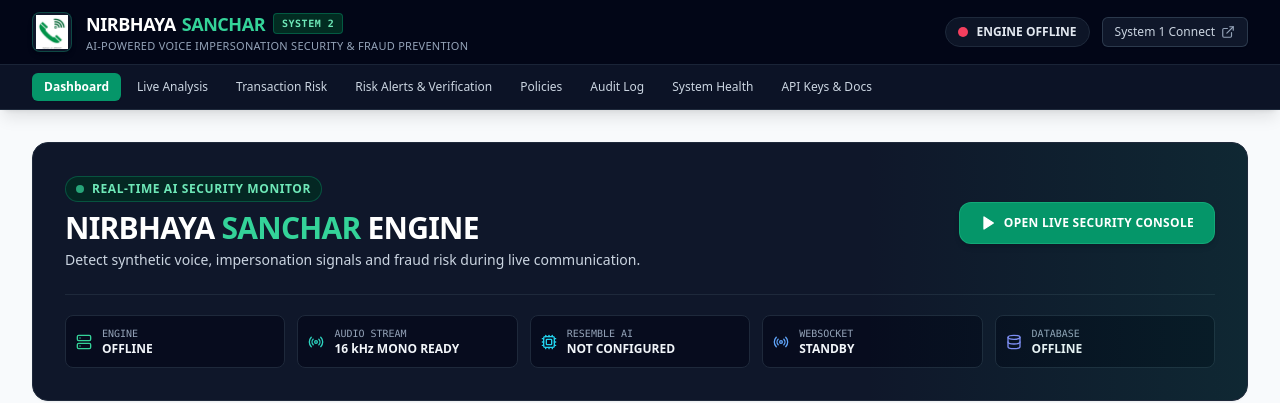
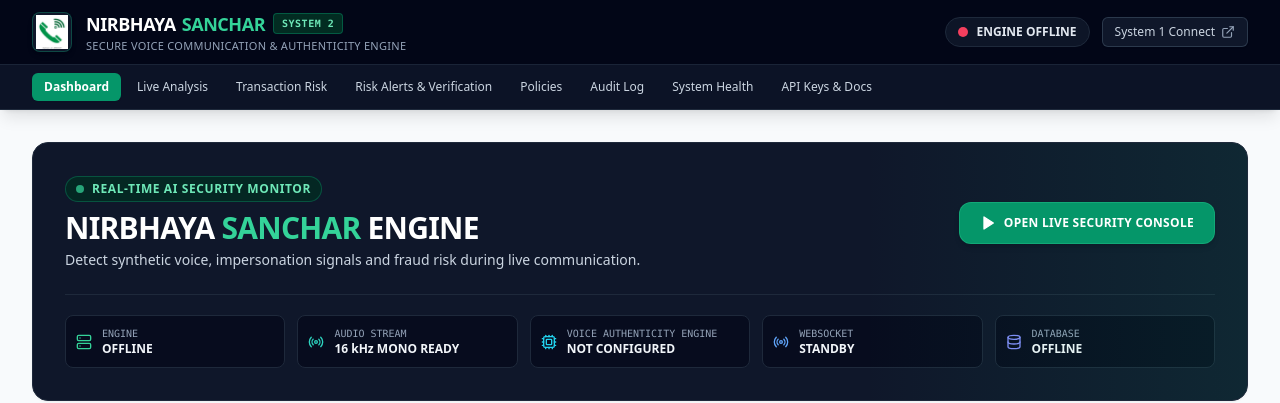
Before and after one commit to sudharsun-dev/Nirbhaya-Sanchar-Connect, a React (Vite) app in the folder Engine/frontend/: page / in a window 1280 px wide. Shown: the top 403 px of the page. Built offline with nearby package versions, Linux system fonts and the light colour scheme; no server answers.

Commit message:
UI redesign: remove Resemble branding

```diff
--- a/Engine/frontend/src/components/Dashboard.jsx
+++ b/Engine/frontend/src/components/Dashboard.jsx
@@ -83,7 +83,7 @@ export default function Dashboard({ onStartCallClick, onSelectCall }) {
           <div className="bg-slate-950/60 p-2.5 rounded-lg border border-slate-800 flex items-center gap-2.5">
             <Cpu className="w-4 h-4 text-cyan-400" />
             <div>
-              <p className="text-[10px] text-slate-400 font-mono uppercase">RESEMBLE AI</p>
+              <p className="text-[10px] text-slate-400 font-mono uppercase">VOICE AUTHENTICITY ENGINE</p>
               <p className="text-xs font-bold text-slate-100">{isResembleConfigured ? 'CONFIGURED' : 'NOT CONFIGURED'}</p>
             </div>
           </div>
--- a/Engine/frontend/src/components/Header.jsx
+++ b/Engine/frontend/src/components/Header.jsx
@@ -24,7 +24,7 @@ export default function Header({ activeTab, setActiveTab, healthStatus }) {
                 </span>
               </div>
               <p className="text-[11px] text-slate-400 font-medium tracking-wide uppercase">
-                AI-POWERED VOICE IMPERSONATION SECURITY & FRAUD PREVENTION
+                SECURE VOICE COMMUNICATION & AUTHENTICITY ENGINE
               </p>
             </div>
           </div>
--- a/Engine/frontend/src/components/SystemHealth.jsx
+++ b/Engine/frontend/src/components/SystemHealth.jsx
@@ -72,12 +72,12 @@ export default function SystemHealth({ healthStatus }) {
           </div>
         </div>
 
-        {/* Resemble AI Voice Deepfake Detector */}
+        {/* Voice Authenticity Engine */}
         <div className="bg-white p-5 rounded-xl border border-slate-200 shadow-sm space-y-3">
           <div className="flex justify-between items-center">
             <div className="flex items-center space-x-2">
               <Cpu className="w-5 h-5 text-cyan-600" />
-              <h3 className="text-xs font-bold text-slate-900 uppercase">Resemble AI Detector</h3>
+              <h3 className="text-xs font-bold text-slate-900 uppercase">VOICE AUTHENTICITY ENGINE</h3>
             </div>
             {services.resemble?.status === 'CONFIGURED' ? (
               <span className="inline-flex items-center gap-1 bg-emerald-100 text-emerald-800 font-bold text-[11px] px-2.5 py-0.5 rounded-full border border-emerald-200">
@@ -89,11 +89,11 @@ export default function SystemHealth({ healthStatus }) {
               </span>
             )}
           </div>
-          <p className="text-xs text-slate-500">Authoritative Streaming Deepfake & Voice Impersonation Model</p>
+          <p className="text-xs text-slate-500">Real‑time Voice Authenticity & Fraud Detection Engine</p>
           <div className="pt-2 border-t border-slate-100 text-[11px] text-slate-600 space-y-1 font-mono">
             <div className="flex justify-between">
               <span>Provider:</span>
-              <span className="font-semibold text-slate-800">Resemble AI</span>
+              <span className="font-semibold text-slate-800">VOICE AUTHENTICITY ENGINE</span>
             </div>
             <div className="flex justify-between">
               <span>Engine:</span>
@@ -122,7 +122,7 @@ export default function SystemHealth({ healthStatus }) {
           <p className="text-xs text-slate-500">ECAPA-TDNN Acoustic Spectral Embedding</p>
           <div className="pt-2 border-t border-slate-100 text-[11px] text-slate-600 flex justify-between font-mono">
             <span>Architecture:</span>
-            <span className="font-semibold text-slate-800">ECAPA-TDNN</span>
+            <span className="font-semibold text-slate-800">VOICE AUTHENTICITY ENGINE</span>
           </div>
         </div>
 
```
